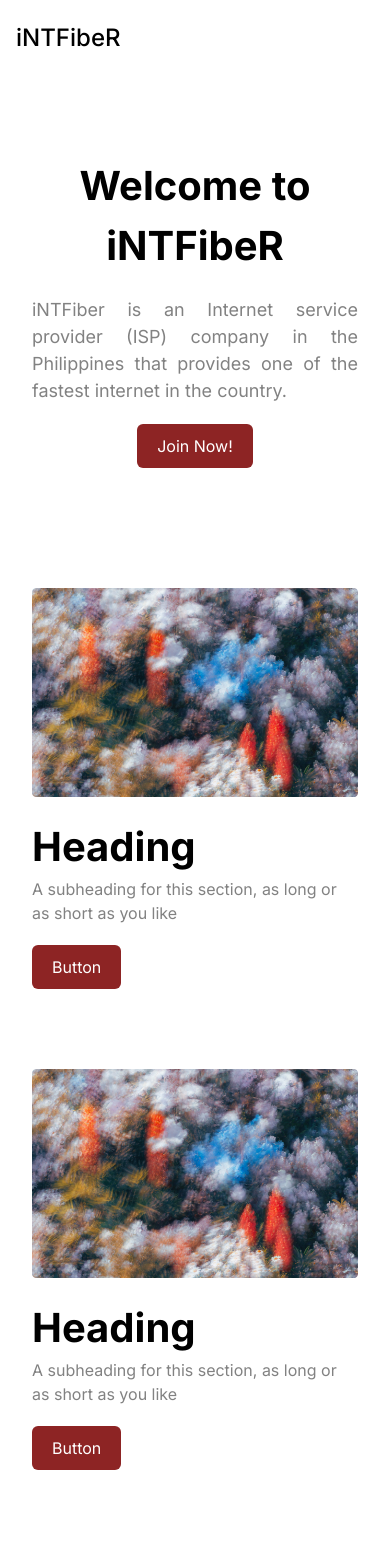
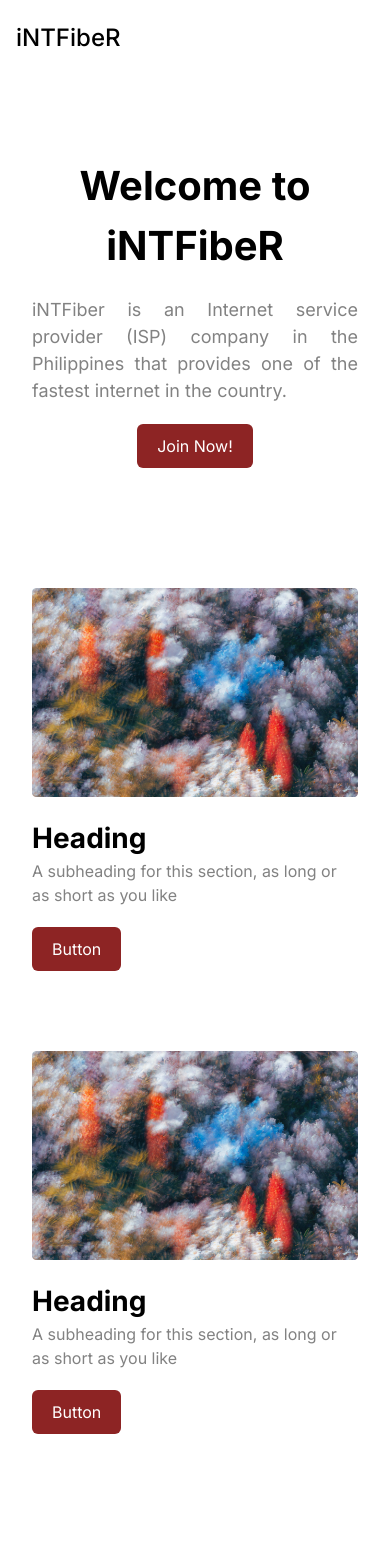
Before and after one commit to jamescasipong/isp-services, a React (Vite) app: page / in a window 390 px wide. Shown: the top 1545 px of the page. Built offline with nearby package versions, Linux system fonts and the light colour scheme.

Commit message:
Update Home.jsx

```diff
--- a/src/components/sections/Home.jsx
+++ b/src/components/sections/Home.jsx
@@ -15,7 +15,7 @@ const Home = () => {
 
         <div className='flex w-full flex-row flex-wrap-reverse sm:gap-[20px] gap-0'>
             <div className='flex-1 flex justify-center items-start flex-col'>
-                <h4 className='font-bold text-[40px] md:mt-0 mt-5'>Heading</h4>
+                <h4 className='font-bold sm:text-[40px] text-[28px] md:mt-0 mt-5'>Heading</h4>
                 <p className='sm:text-[24px] text-[16px] text-third mb-5'>A subheading for this section, as long or as <br className='md:block hidden'/> short as you like</p>
                 <Button link="#" label="Button"></Button>
             </div>
@@ -25,7 +25,7 @@ const Home = () => {
         <div className='flex w-full flex-row flex-wrap sm:gap-[20px] gap-0'>
             <img className='flex-1 w-[100%] h-[100%]' src={image} alt="" />
             <div className='flex-1 flex justify-center items-start flex-col md:ml-[100px] ml-0 md:mt-0 mt-5'>
-                <h4 className='font-bold text-[40px]'>Heading</h4>
+                <h4 className='font-bold sm:text-[40px] text-[28px] '>Heading</h4>
                 <p className='sm:text-[24px] text-[16px] text-third mb-5'>A subheading for this section, as long or as short as you like</p>
                 <Button link="#" label="Button"></Button>
             </div>
```
